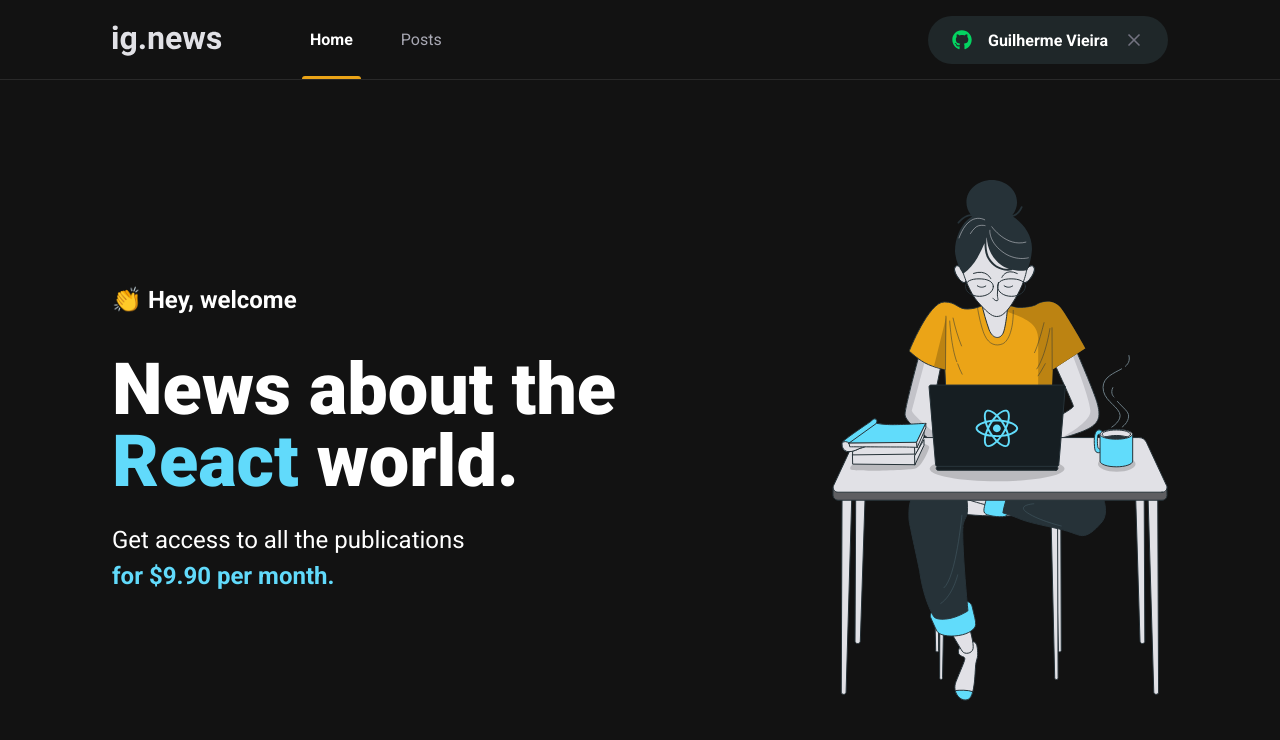
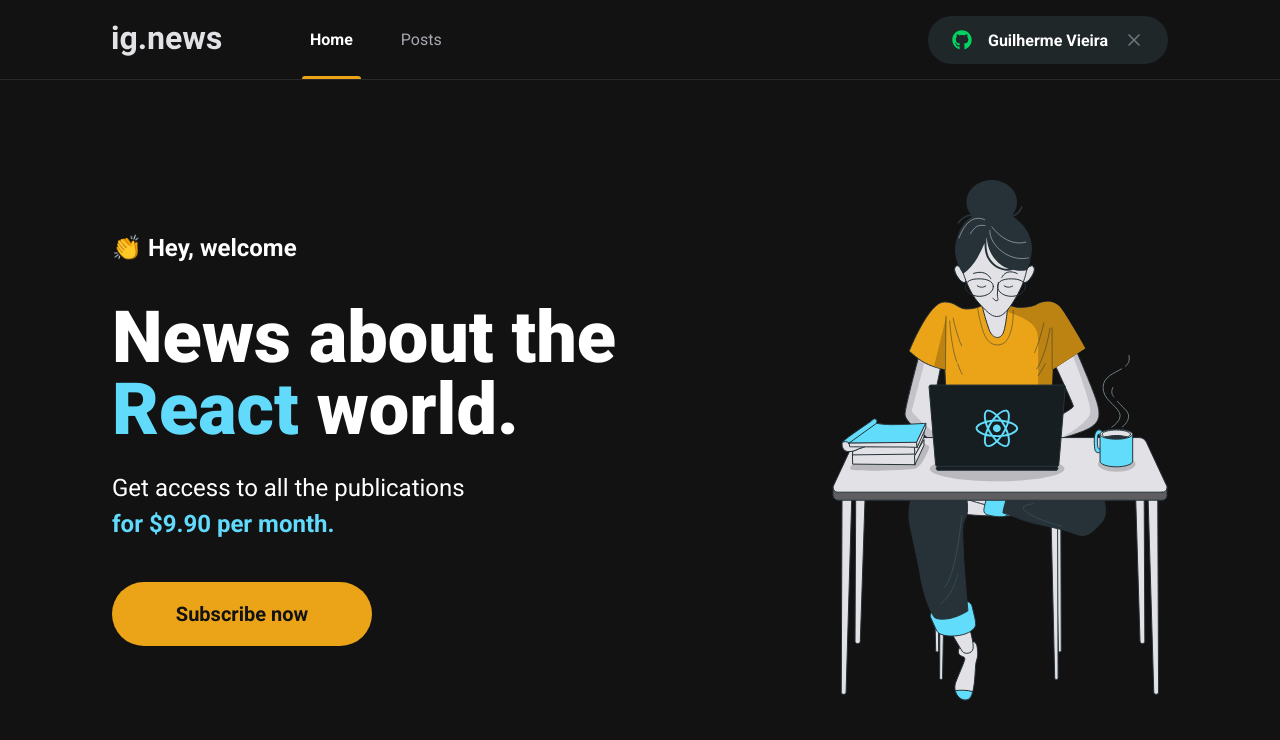
Before and after one commit to gitlherme/ignews, a Next.js app: page / in a window 1280 px wide. Shown: the top 740 px of the page. Built offline with nearby package versions, Linux system fonts and the light colour scheme.

Commit message:
feat: create subscribe button and input this in home

```diff
--- /dev/null
+++ b/src/components/SubscribeButton/index.tsx
@@ -0,0 +1,9 @@
+import styles from './styles.module.scss'
+
+export function SubscribeButton() {
+  return (
+    <button type="button" className={styles.subscribeButton}>
+      Subscribe now
+    </button>
+  )
+}
--- /dev/null
+++ b/src/components/SubscribeButton/styles.module.scss
@@ -0,0 +1,18 @@
+.subscribeButton {
+  height: 4rem;
+  width: 260px;
+  border: 0;
+  border-radius: 2rem;
+  background-color: var(--yellow-500);
+  color: var(--gray-900);
+  font-size: 1.25rem;
+  font-weight: bold;
+  display: flex;
+  align-items: center;
+  justify-content: center;
+  transition: filter 0.2s;
+
+  &:hover {
+    filter: brightness(0.8);
+  }
+}
--- a/src/pages/home.module.scss
+++ b/src/pages/home.module.scss
@@ -35,4 +35,8 @@
       font-weight: bold;
     }
   }
+
+  button {
+    margin-top: 2.5rem;
+  }
 }
--- a/src/pages/index.tsx
+++ b/src/pages/index.tsx
@@ -1,4 +1,5 @@
 import Head from "next/head"
+import { SubscribeButton } from "../components/SubscribeButton"
 import styles from './home.module.scss'
 export default function Home() {
   return (
@@ -14,6 +15,8 @@
             Get access to all the publications <br />
             <span>for $9.90 per month.</span>
           </p>
+
+          <SubscribeButton />
         </section>
         <img src="/images/avatar.svg" alt="Girl coding"/>
       </main>
```
